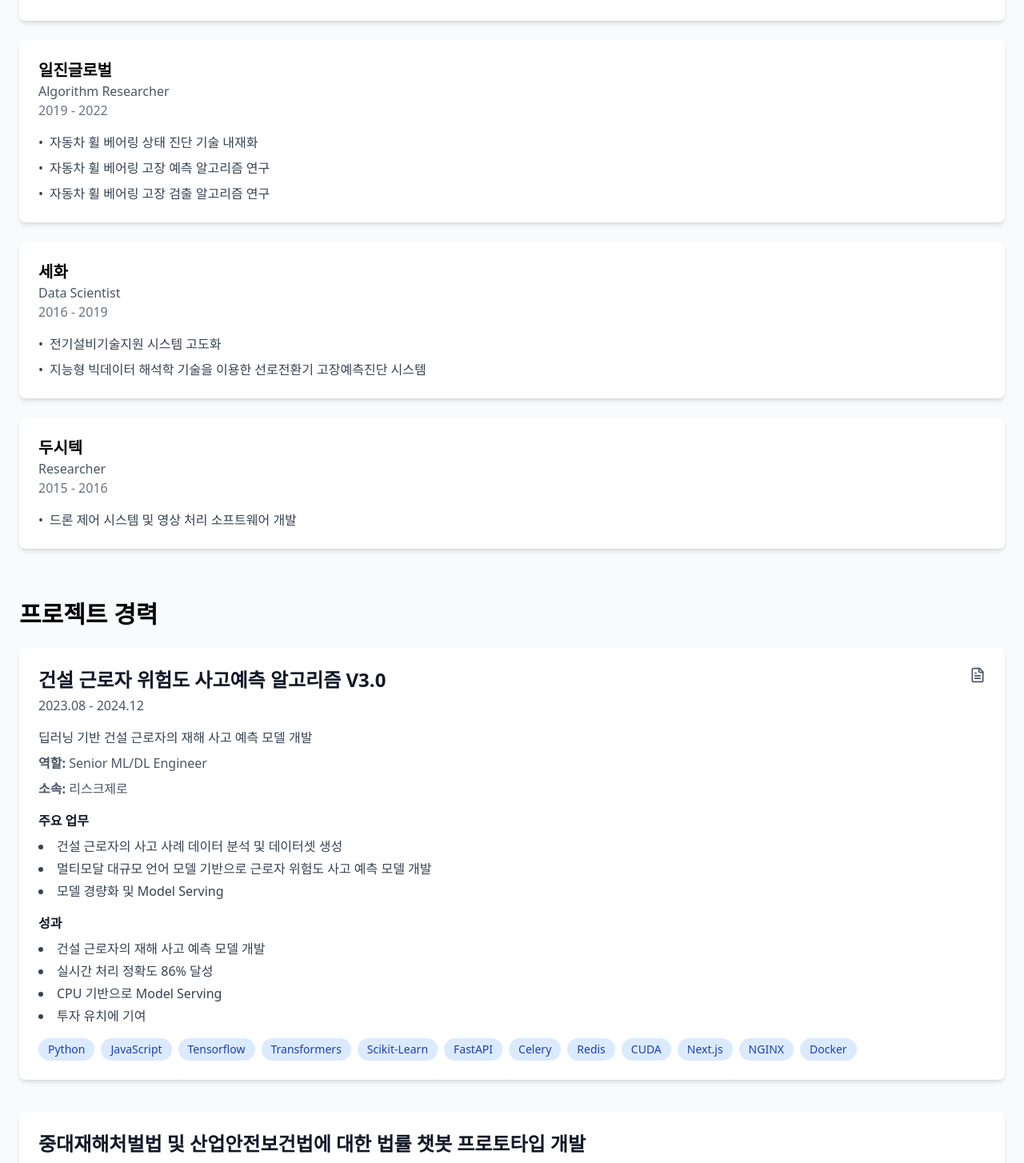
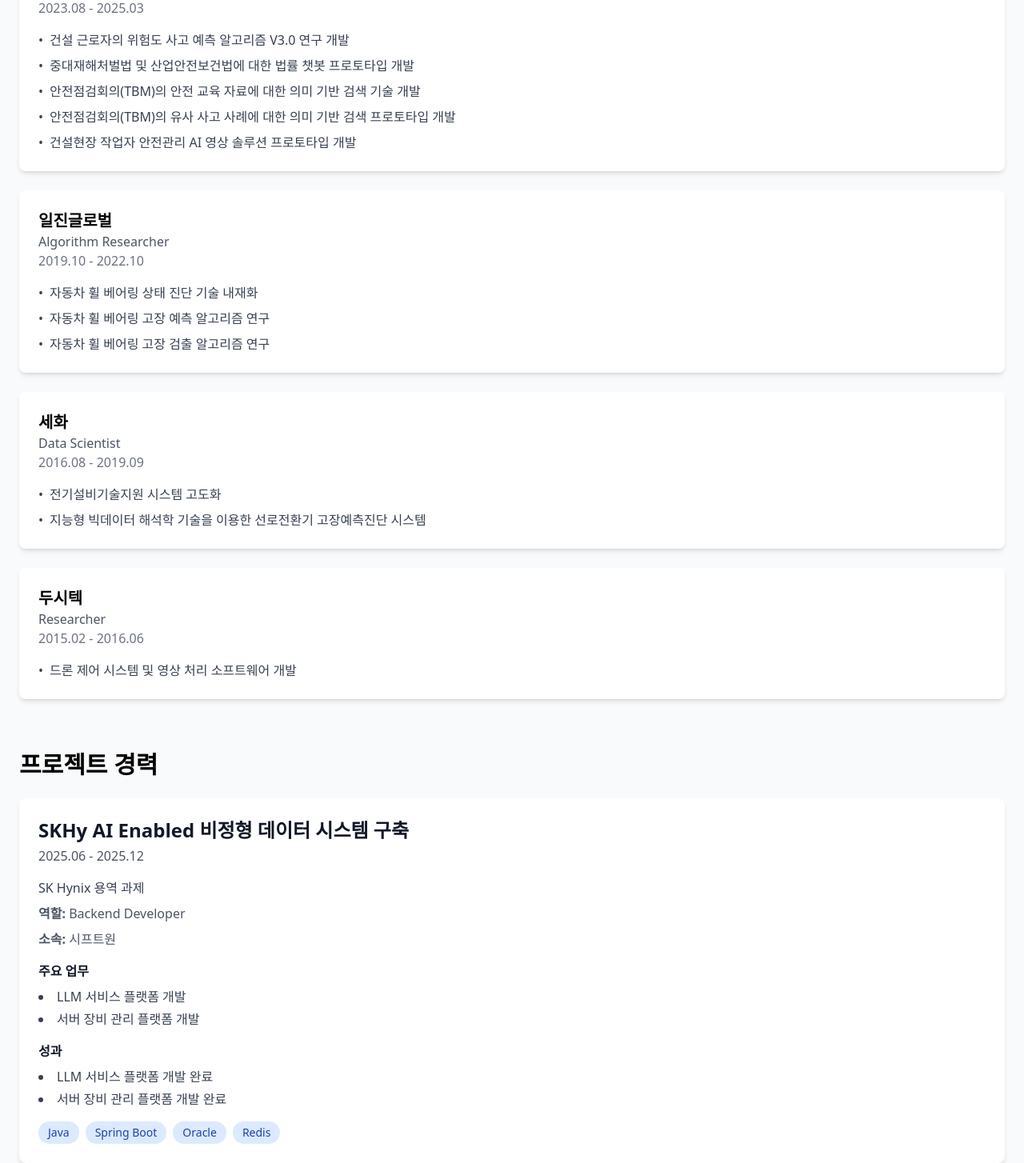
Before and after one commit to duck3244/portfolio, a Next.js app: page /portfolio/ in a window 1280 px wide. Shown: the part 1810-3264 px from the top of the page at 80% size. Built offline with nearby package versions, Linux system fonts and the light colour scheme.

Commit message:
Update freelancer

```diff
--- a/src/data/experience.ts
+++ b/src/data/experience.ts
@@ -1,9 +1,17 @@
 // src/data/experience.ts
 export const experience = [
     {
+      company: "시프트원",
+      position: "과장(프리랜서)",
+      period: "2025.06 - 2025.12",
+      achievements: [
+        "용역 내용 : SKHy AI Enabled 비정형 데이터 시스템 구축"
+      ]
+    },
+    {
       company: "리스크제로",
       position: "Senior ML/DL Engineer",
-      period: "2023 - 2025",
+      period: "2023.08 - 2025.03",
       achievements: [
         "건설 근로자의 위험도 사고 예측 알고리즘 V3.0 연구 개발",
         "중대재해처벌법 및 산업안전보건법에 대한 법률 챗봇 프로토타입 개발",
@@ -15,7 +23,7 @@ export const experience = [
     {
       company: "일진글로벌",
       position: "Algorithm Researcher",
-      period: "2019 - 2022",
+      period: "2019.10 - 2022.10",
       achievements: [
         "자동차 휠 베어링 상태 진단 기술 내재화",
         "자동차 휠 베어링 고장 예측 알고리즘 연구",
@@ -25,7 +33,7 @@ export const experience = [
     {
       company: "세화",
       position: "Data Scientist",
-      period: "2016 - 2019",
+      period: "2016.08 - 2019.09",
       achievements: [
         "전기설비기술지원 시스템 고도화",
         "지능형 빅데이터 해석학 기술을 이용한 선로전환기 고장예측진단 시스템"
@@ -34,7 +42,7 @@ export const experience = [
     {
       company: "두시텍",
       position: "Researcher",
-      period: "2015 - 2016",
+      period: "2015.02 - 2016.06",
       achievements: [
         "드론 제어 시스템 및 영상 처리 소프트웨어 개발"
       ]
--- a/src/data/projects.ts
+++ b/src/data/projects.ts
@@ -20,6 +20,28 @@ export interface Project {
   export const projects: Project[] = [
     {
       id: "project-1",
+      title: "SKHy AI Enabled 비정형 데이터 시스템 구축",
+      description: "SK Hynix 용역 과제",
+      period: "2025.06 - 2025.12",
+      role: "Backend Developer",
+      company: "시프트원",
+      tasks: [
+        "LLM 서비스 플랫폼 개발",
+        "서버 장비 관리 플랫폼 개발"
+      ],
+      technologies: [
+        "Java",
+        "Spring Boot",
+        "Oracle",
+        "Redis"
+      ],
+      achievements: [
+        "LLM 서비스 플랫폼 개발 완료",
+        "서버 장비 관리 플랫폼 개발 완료"
+      ]
+    },
+    {
+      id: "project-2",
       title: "건설 근로자 위험도 사고예측 알고리즘 V3.0",
       description: "딥러닝 기반 건설 근로자의 재해 사고 예측 모델 개발",
       period: "2023.08 - 2024.12",
@@ -55,7 +77,7 @@ export interface Project {
       }
     },
     {
-      id: "project-2",
+      id: "project-3",
       title: "중대재해처벌법 및 산업안전보건법에 대한 법률 챗봇 프로토타입 개발",
       description: "건설업 관련 법률 챗봇 모델 개발",
       period: "2024.01 - 2024.03",
@@ -80,7 +102,7 @@ export interface Project {
       ]
     },
     {
-      id: "project-3",
+      id: "project-4",
       title: "안전점검회의(TBM) 안전 교육에 대한 의미 기반 검색 개발",
       description: "안전점검회의 관련 자료를 의미 기반으로 검색하는 서비스 개발",
       period: "2024.03 - 2025.02",
@@ -111,7 +133,7 @@ export interface Project {
       ]
     },
     {
-      id: "project-4",
+      id: "project-5",
       title: "건설현장 작업자 안전관리 AI 영상 솔루션 프로토타입 개발",
       description: "영상 기반 안전관리 AI 모델 개발",
       period: "2024.07 - 2024.11",
@@ -136,7 +158,7 @@ export interface Project {
       ]
     },
     {
-      id: "project-5",
+      id: "project-6",
       title: "자동차 휠 베어링 상태 진단 기술 내재화",
       description: "자동차 휠 베어링 상태 진단 알고리즘 개발 및 내재화",
       period: "2020.11 - 2022.06",
@@ -158,7 +180,7 @@ export interface Project {
       ]
     },
     {
-      id: "project-6",
+      id: "project-7",
       title: "자동차 휠 베어링 고장 예측 알고리즘 연구",
       description: "(충북지역 주력산업 육성사업 과제) 자동차 휠 베어링 고장 예측 알고리즘 연구 및 시스템 구축",
       period: "2020.09 - 2021.10",
@@ -179,7 +201,7 @@ export interface Project {
       ]
     },
     {
-      id: "project-7",
+      id: "project-8",
       title: "자동차 휠 베어링 고장 검출 알고리즘 연구",
       description: "(충북지역 주력산업 육성사업 과제) 자동차 휠 베어링 고장 검출 알고리즘 연구 및 시스템 개발",
       period: "2019.09 - 2020.08",
@@ -201,7 +223,7 @@ export interface Project {
       ]
     },
     {
-      id: "project-8",
+      id: "project-9",
       title: "전기설비기술지원 시스템 고도화",
       description: "기존 자사의 모니터링 시스템에 건전성 예측 및 관리(PHM) 기술 적용",
       period: "2017.10 - 2019.09",
@@ -228,7 +250,7 @@ export interface Project {
       ]
     },
     {
-      id: "project-9",
+      id: "project-10",
       title: "지능형 빅데이터 해석학 기술을 이용한 선로전환기 고장예측진단 시스템",
       description: "(중소기업기술혁신개발 [과제번호:S2312692]) 선로전환기의 고장 진단 및 수명을 예측하기 위해 산학협력을 통한 연구 개발",
       period: "2016.08 - 2017.10",
@@ -252,7 +274,7 @@ export interface Project {
       ]
     },
     {
-      id: "project-10",
+      id: "project-11",
       title: "3D공간정보 구축기반 감시정찰용 자동이착륙 무인이동체 시스템",
       description: "(특구기술사업화사업 [과제번호:14DD1093]) 자동이착륙과 미리 설정한 경로를 기반으로 비행하는 드론을 개발",
       period: "2015.03 - 2016.06",
--- a/src/data/skills.ts
+++ b/src/data/skills.ts
@@ -1,7 +1,7 @@
 // src/data/skills.ts
 export const skills = {
     languages: ["Python", "Matlab", "C/C++", "Java", "JavaScript", "jQuery", "Ajax"],
-    frameworks: ["TensorFlow", "PyTorch", "Transformers", "Scikit-Learn", "OpenCV", "FastAPI", "Flask", "Celery", "Next.js"],
-    tools: ["PyCharm", "Visual Studio Code", "Sublime Text", "Vim", "Claude", "Docker"],
+    frameworks: ["TensorFlow", "PyTorch", "Transformers", "Scikit-Learn", "OpenCV", "FastAPI", "Flask", "Celery", "Next.js", "Spring Boot"],
+    tools: ["PyCharm", "Visual Studio Code", "Sublime Text", "Vim", "Docker", "Bitbucket"],
     databases: ["Oracle", "MySQL", "MongoDB", "FAISS", "Redis"]
   };
```
